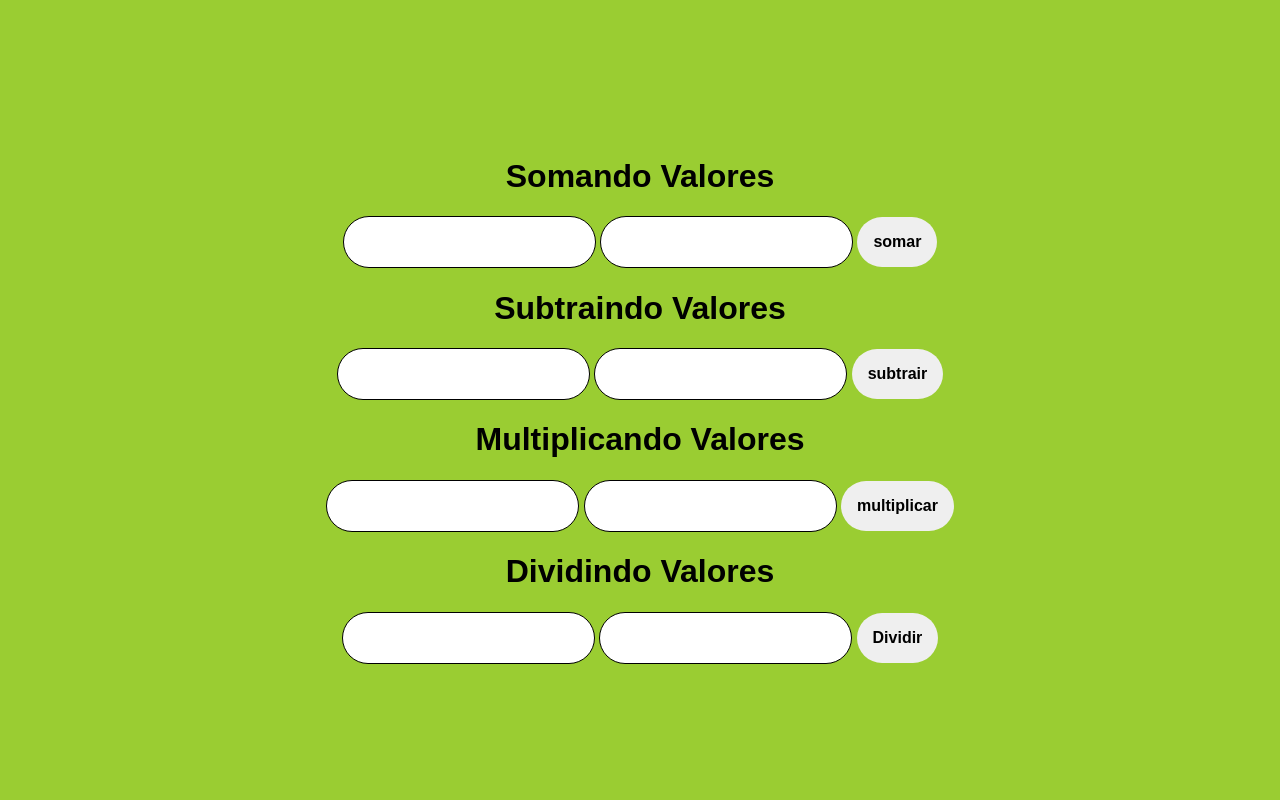
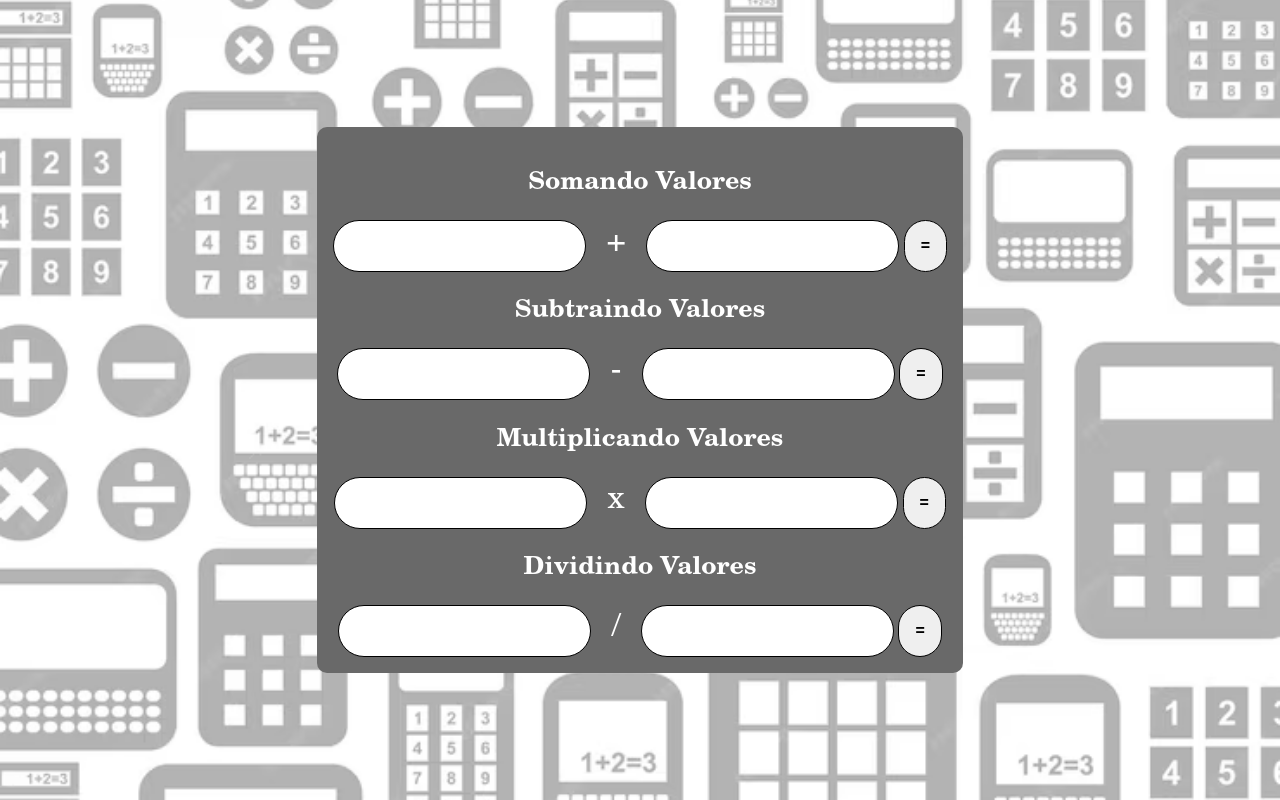
Before and after one commit to Joao644/Calculadora_Js, a plain HTML site: page calculadora/index.html in a window 1280 px wide. Drawn offline with Linux system fonts and the light colour scheme.

Commit message:
Ajustes finais e conclusão da calculadora

```diff
--- a/calculadora/index.html
+++ b/calculadora/index.html
@@ -7,37 +7,43 @@
     <link rel="stylesheet" href="styles.css">
 </head>
 <body>
-    <div class = container-soma>
+    <div class="containergeral">
+        <div class="container-soma">
             <h1 class="titulo">Somando Valores</h1>
             <input type="number" name="txtn1" id="txtn1">
+            <span class="op-icon">+</span>
             <input type="number" name="txtn2" id="txtn2">
-    <input class="btn" type="button" value="somar" onclick="somar()">
+            <input class="btn" type="button" value="=" onclick="somar()">
             <div class="res" id="res-soma"></div>
         </div>
-    <div class = container-subtracao>
+
+        <div class="container-subtracao">
             <h1 class="titulo">Subtraindo Valores</h1>
             <input type="number" name="txtn1" id="teste1">
+            <span class="op-icon">-</span>
             <input type="number" name="txtn2" id="teste2">
-    <input class="btn" type="button" value="subtrair" onclick="subtrair()">
+            <input class="btn" type="button" value="=" onclick="subtrair()">
             <div class="res" id="res-subtracao"></div>
         </div>
 
-    <div class = container-multiplicacao>
+        <div class="container-multiplicacao">
             <h1 class="titulo">Multiplicando Valores</h1>
             <input type="number" name="txtn1" id="teste3">
+            <span class="op-icon">x</span>
             <input type="number" name="txtn2" id="teste4">
-    <input class="btn" type="button" value="multiplicar" onclick="multiplicar()">
+            <input class="btn" type="button" value="=" onclick="multiplicar()">
             <div class="res" id="res-multiplicacao"></div>
         </div>
-</div>
-    <div class = container-divisão>
+
+        <div class="container-divisão">
             <h1 class="titulo">Dividindo Valores</h1>
             <input type="number" name="txtn1" id="teste5">
+            <span class="op-icon">/</span>
             <input type="number" name="txtn2" id="teste6">
-    <input class="btn" type="button" value="Dividir" onclick="divisao()">
+            <input class="btn" type="button" value="=" onclick="divisao()">
             <div class="res" id="res-divisao"></div>
         </div>
-
+    </div>
     <script src="script.js" defer></script>
 </body>
 </html>
--- a/calculadora/script.js
+++ b/calculadora/script.js
@@ -5,7 +5,7 @@ function somar() {
     var n1 = Number(tn1.value);
     var n2 = Number(tn2.value);
     var s = n1 + n2;
-    res.innerHTML = `A soma entre ${n1} e ${n2} é igual a <strong>${s}</strong>`;
+    res.innerHTML = `A soma entre ${n1} e ${n2} é igual a ${s}`;
 }
 
 function subtrair() {
@@ -15,7 +15,7 @@ function subtrair() {
     var n1 = Number(tn1.value);
     var n2 = Number(tn2.value);
     var s = n1 - n2;
-    res.innerHTML = `A subtração entre ${n1} e ${n2} é igual a <strong>${s}</strong>`;
+    res.innerHTML = `A subtração entre ${n1} e ${n2} é igual a ${s}`;
 }
 
 function multiplicar() {
@@ -25,7 +25,7 @@ function multiplicar() {
     var n1 = Number(tn1.value);
     var n2 = Number(tn2.value);
     var s = n1 * n2;
-    res.innerHTML = `A multiplicação entre ${n1} e ${n2} é igual a <strong>${s}</strong>`;
+    res.innerHTML = `A multiplicação entre ${n1} e ${n2} é igual a ${s}`;
 }
 
 function divisao() {
@@ -35,5 +35,5 @@ function divisao() {
     var n1 = Number(tn1.value);
     var n2 = Number(tn2.value);
     var s = n1 / n2;
-    res.innerHTML = `A divisão entre ${n1} e ${n2} é igual a <strong>${s}</strong>`;
+    res.innerHTML = `A divisão entre ${n1} e ${n2} é igual a ${s}`;
 }
--- a/calculadora/styles.css
+++ b/calculadora/styles.css
@@ -5,32 +5,32 @@ justify-content: center;
     align-items: center;
     height: 100vh;
     margin: 0;
-font-family: Arial, Helvetica, sans-serif;
-background-color: yellowgreen
+    font-family: New Century Schoolbook, TeX Gyre Schola, serif;
+    background-image: url('./imagem/calculadora-um-plano-de-fundo_16643-2998.avif');
+    background-size: cover;
+    background-position: center;
+    background-repeat: no-repeat;
 }
-.btn {
+.containergeral {
+    display: flex;
+    flex-direction: column;
+    align-items: center;
+    margin: 1rem;
     padding: 1rem;
-font-size: 1rem;
-border: none;
-border-radius: 2rem;
-font-weight: 600;
+    background: #696969;
+    border-radius: 10px;
 }
 .titulo {
     display: flex;
     justify-content: center;
     align-items: center;
-    color:black
-}
-.btn {
-padding: 1rem;
-font-size: 1rem;
-border: none;
-border-radius: 2rem;
-font-weight: 600;
+    color:white;
+    font-size: 25px;
    }
 .btn:hover{
-    background-color: gray;
+    background-color: #adff2f;
     color: white;
+    box-shadow: 10px 5px 5px black;
 }
 input {
 padding: 1rem;
@@ -39,3 +39,15 @@ border: 1px solid black;
 border-radius: 2rem;
 font-weight: 600;
 }
+.res {
+    font-size: 22px;
+    display: flex;
+    align-items: center;
+    justify-content: center;
+    color: #7FFF00
+}
+.op-icon {
+    font-size: 2rem;
+    color: white;
+    margin: 1rem;
+}
```
Also changed, not shown: calculadora/imagem/calculadora-um-plano-de-fundo_16643-2998.avif (added). Lines whose indentation alone changed are shown as unchanged.
